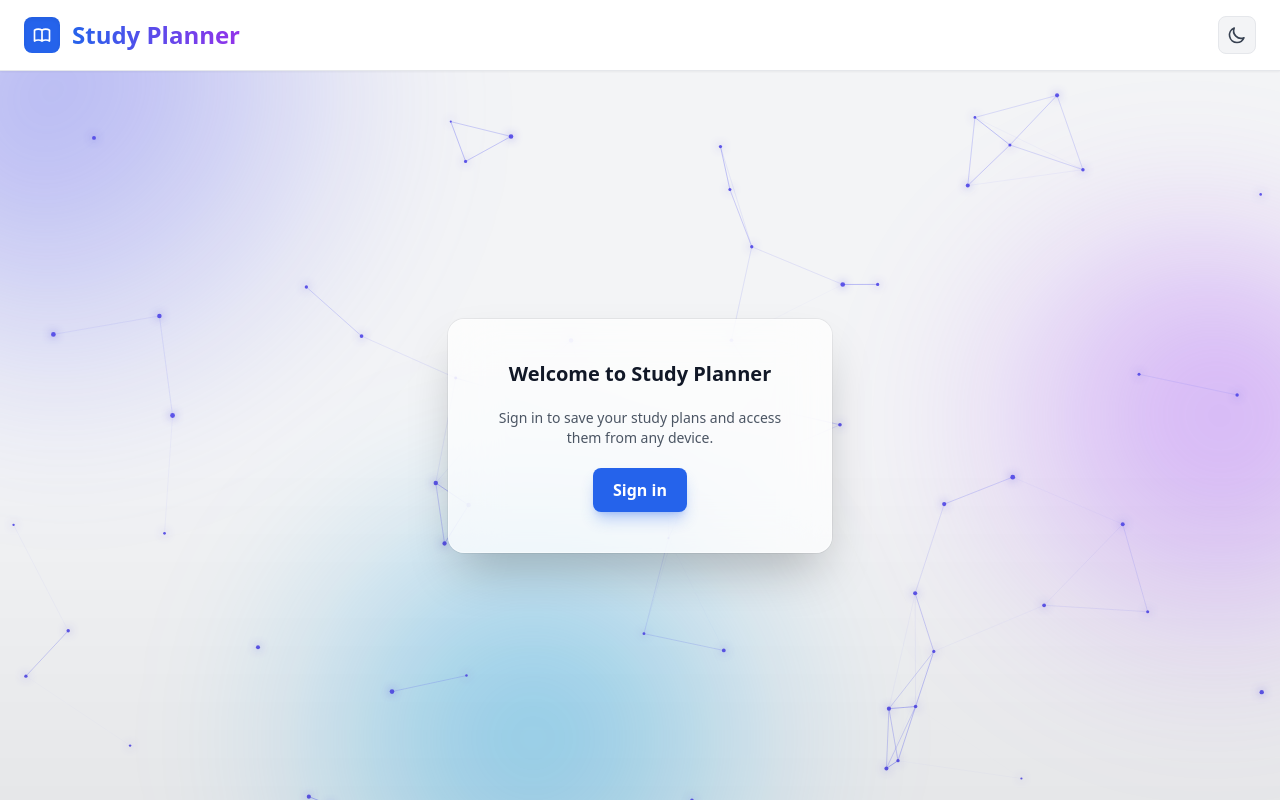
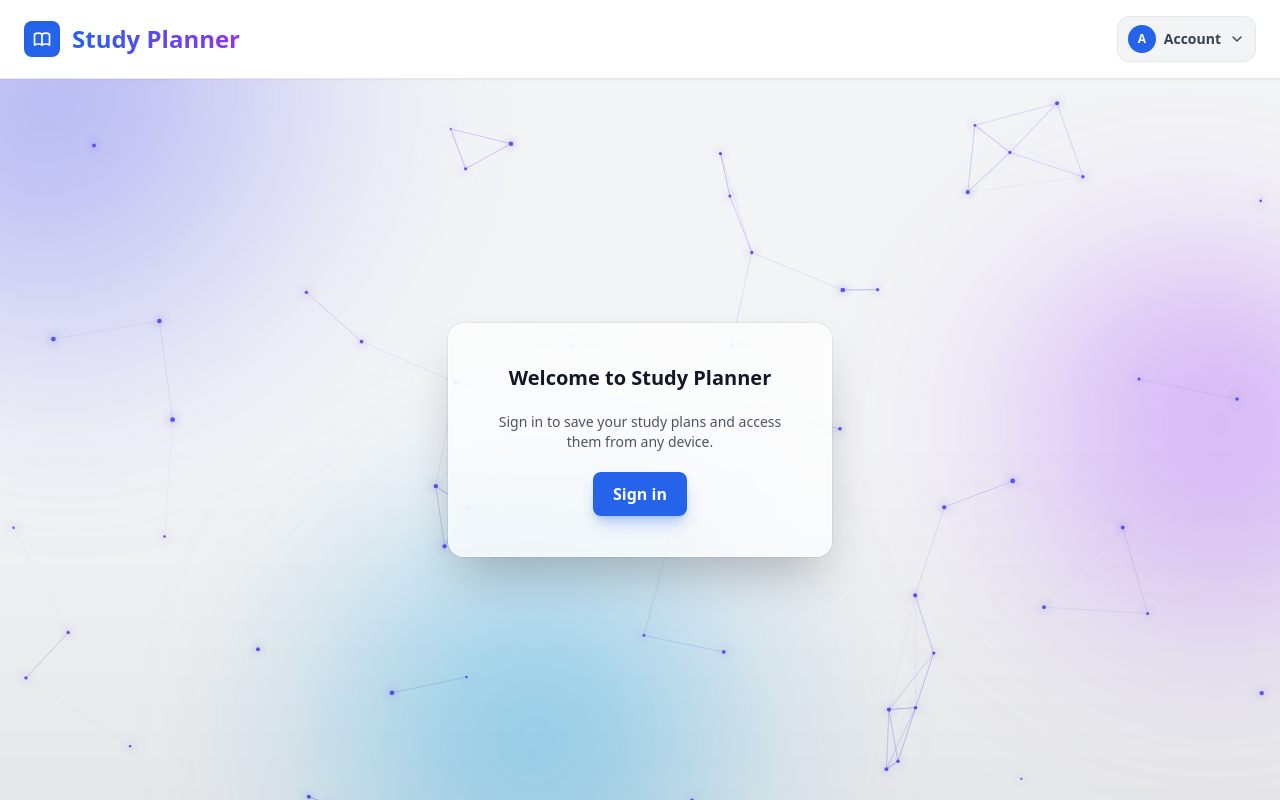
Before and after one commit to fsoel/studyplanner, a Nuxt app: page / in a window 1280 px wide. Built offline with nearby package versions, Linux system fonts and the light colour scheme; no server answers.

Commit message:
Add account menu and settings dialog with dark mode toggle

```diff
--- a/app/app.vue
+++ b/app/app.vue
@@ -1,5 +1,6 @@
 <template>
   <div
+    @click="accountMenuOpen = false"
     class="relative h-screen w-full bg-gray-100 text-gray-900 dark:bg-gray-900 dark:text-gray-100 transition-colors duration-200 flex flex-col font-sans overflow-hidden"
   >
     <header
@@ -27,63 +28,95 @@
           Study Planner
         </h1>
       </div>
+      <div class="relative">
+        <button
+          @click.stop="accountMenuOpen = !accountMenuOpen"
+          type="button"
+          aria-haspopup="menu"
+          :aria-expanded="accountMenuOpen"
+          aria-label="Open account menu"
+          class="flex items-center gap-2 rounded-xl border border-gray-200 bg-gray-100 px-2.5 py-2 text-gray-700 transition hover:bg-gray-200 dark:border-gray-600 dark:bg-gray-700 dark:text-gray-100 dark:hover:bg-gray-600"
+        >
+          <span
+            class="flex h-7 w-7 items-center justify-center rounded-full bg-blue-600 text-xs font-bold text-white"
+          >
+            {{ accountInitial }}
+          </span>
+          <span class="hidden max-w-32 truncate text-sm font-semibold sm:inline">
+            {{ accountLabel }}
+          </span>
+          <svg class="h-4 w-4" fill="none" stroke="currentColor" viewBox="0 0 24 24">
+            <path stroke-linecap="round" stroke-linejoin="round" stroke-width="2" d="m6 9 6 6 6-6" />
+          </svg>
+        </button>
+
+        <div
+          v-if="accountMenuOpen"
+          @click.stop
+          role="menu"
+          class="absolute right-0 top-full z-50 mt-2 w-72 origin-top-right rounded-2xl border border-gray-200 bg-white p-2 shadow-xl dark:border-gray-700 dark:bg-gray-800"
+        >
+          <div class="border-b border-gray-100 px-3 py-3 dark:border-gray-700">
+            <p class="text-xs font-semibold uppercase tracking-wide text-gray-500 dark:text-gray-400">
+              Account
+            </p>
+            <p class="mt-1 truncate text-sm font-semibold text-gray-900 dark:text-gray-100">
+              {{ accountLabel }}
+            </p>
+            <p v-if="user?.email" class="truncate text-xs text-gray-500 dark:text-gray-400">
+              {{ user.email }}
+            </p>
+          </div>
+
+          <div class="flex items-center justify-between px-3 py-3">
             <div class="flex items-center gap-2">
+              <svg class="h-4 w-4 text-gray-500 dark:text-gray-400" fill="none" stroke="currentColor" viewBox="0 0 24 24">
+                <path stroke-linecap="round" stroke-linejoin="round" stroke-width="2" d="M12 3v2m0 14v2m9-9h-2M5 12H3m15.364 6.364-1.414-1.414M6.05 6.05 4.636 4.636m12.728 0-1.414 1.414M6.05 17.95l-1.414 1.414M16 12a4 4 0 1 1-8 0 4 4 0 0 1 8 0Z" />
+              </svg>
+              <span class="text-sm font-medium">Dark mode</span>
+            </div>
             <button
               @click="toggleDark()"
-          :title="isDark ? 'Switch to light mode' : 'Switch to dark mode'"
-          :aria-label="isDark ? 'Switch to light mode' : 'Switch to dark mode'"
-          class="p-2 rounded-lg bg-gray-100 dark:bg-gray-700 hover:bg-gray-200 dark:hover:bg-gray-600 border border-gray-200 dark:border-gray-600 transition flex items-center justify-center text-gray-700 dark:text-gray-200"
+              type="button"
+              role="switch"
+              :aria-checked="isDark"
+              :aria-label="isDark ? 'Disable dark mode' : 'Enable dark mode'"
+              class="relative h-6 w-11 rounded-full transition focus:outline-none focus:ring-2 focus:ring-blue-500 focus:ring-offset-2 dark:focus:ring-offset-gray-800"
+              :class="isDark ? 'bg-blue-600' : 'bg-gray-300 dark:bg-gray-600'"
             >
-          <svg
-            v-if="isDark"
-            class="w-5 h-5"
-            fill="none"
-            stroke="currentColor"
-            viewBox="0 0 24 24"
+              <span
+                class="absolute left-1 top-1 h-4 w-4 rounded-full bg-white shadow transition-transform"
+                :class="isDark ? 'translate-x-5' : 'translate-x-0'"
+              ></span>
+            </button>
+          </div>
+
+          <button
+            @click="openSettings"
+            type="button"
+            role="menuitem"
+            class="flex w-full items-center gap-3 rounded-xl px-3 py-2.5 text-left text-sm font-medium text-gray-700 transition hover:bg-gray-100 dark:text-gray-200 dark:hover:bg-gray-700"
           >
-            <path
-              stroke-linecap="round"
-              stroke-linejoin="round"
-              stroke-width="2"
-              d="M12 3v2m0 14v2m9-9h-2M5 12H3m15.364 6.364l-1.414-1.414M6.05 6.05L4.636 4.636m12.728 0l-1.414 1.414M6.05 17.95l-1.414 1.414M16 12a4 4 0 11-8 0 4 4 0 018 0z"
-            ></path>
+            <svg class="h-4 w-4 text-gray-500 dark:text-gray-400" fill="none" stroke="currentColor" viewBox="0 0 24 24">
+              <path stroke-linecap="round" stroke-linejoin="round" stroke-width="2" d="M10.325 4.317a1.724 1.724 0 0 1 3.35 0 1.724 1.724 0 0 0 2.573 1.066 1.724 1.724 0 0 1 2.898 2.898 1.724 1.724 0 0 0 1.066 2.573 1.724 1.724 0 0 1 0 3.35 1.724 1.724 0 0 0-1.066 2.573 1.724 1.724 0 0 1-2.898 2.898 1.724 1.724 0 0 0-2.573 1.066 1.724 1.724 0 0 1-3.35 0 1.724 1.724 0 0 0-2.573-1.066 1.724 1.724 0 0 1-2.898-2.898 1.724 1.724 0 0 0-1.066-2.573 1.724 1.724 0 0 1 0-3.35 1.724 1.724 0 0 0 1.066-2.573 1.724 1.724 0 0 1 2.898-2.898 1.724 1.724 0 0 0 2.573 1.066Z" />
+              <path stroke-linecap="round" stroke-linejoin="round" stroke-width="2" d="M15 12a3 3 0 1 1-6 0 3 3 0 0 1 6 0Z" />
             </svg>
-          <svg
-            v-else
-            class="w-5 h-5"
-            fill="none"
-            stroke="currentColor"
-            viewBox="0 0 24 24"
-          >
-            <path
-              stroke-linecap="round"
-              stroke-linejoin="round"
-              stroke-width="2"
-              d="M20.354 15.354A9 9 0 018.646 3.646 9.003 9.003 0 0012 21a9.003 9.003 0 008.354-5.646z"
-            ></path>
-          </svg>
+            Settings
           </button>
+
           <button
             v-if="isBackend && isAuthenticated"
             @click="logout()"
-          title="Sign out"
-          aria-label="Sign out"
-          class="p-2 rounded-lg bg-gray-100 dark:bg-gray-700 hover:bg-gray-200 dark:hover:bg-gray-600 border border-gray-200 dark:border-gray-600 transition flex items-center justify-center text-gray-700 dark:text-gray-200"
+            type="button"
+            role="menuitem"
+            class="flex w-full items-center gap-3 rounded-xl px-3 py-2.5 text-left text-sm font-medium text-red-600 transition hover:bg-red-50 dark:text-red-400 dark:hover:bg-red-950/30"
           >
-          <svg
-            class="w-5 h-5"
-            fill="none"
-            stroke="currentColor"
-            viewBox="0 0 24 24"
-          >
-            <path
-              stroke-linecap="round"
-              stroke-linejoin="round"
-              stroke-width="2"
-              d="M17 16l4-4m0 0l-4-4m4 4H7m6 4v1a3 3 0 01-3 3H6a3 3 0 01-3-3V7a3 3 0 013-3h4a3 3 0 013 3v1"
-            ></path>
+            <svg class="h-4 w-4" fill="none" stroke="currentColor" viewBox="0 0 24 24">
+              <path stroke-linecap="round" stroke-linejoin="round" stroke-width="2" d="M17 16l4-4m0 0-4-4m4 4H7m6 4v1a3 3 0 0 1-3 3H6a3 3 0 0 1-3-3V7a3 3 0 0 1 3-3h4a3 3 0 0 1 3 3v1" />
             </svg>
+            Sign out
           </button>
+        </div>
       </div>
     </header>
 
@@ -114,6 +147,74 @@
       </div>
     </main>
 
+    <div
+      v-if="settingsOpen"
+      class="fixed inset-0 z-40 flex items-center justify-center bg-gray-950/50 p-4 backdrop-blur-sm"
+      @click.self="settingsOpen = false"
+    >
+      <section
+        role="dialog"
+        aria-modal="true"
+        aria-labelledby="settings-title"
+        class="flex max-h-[min(640px,calc(100vh-2rem))] w-full max-w-3xl overflow-hidden rounded-2xl border border-gray-200 bg-white shadow-2xl dark:border-gray-700 dark:bg-gray-800"
+      >
+        <aside class="w-44 shrink-0 border-r border-gray-200 bg-gray-50 p-3 dark:border-gray-700 dark:bg-gray-900/50 sm:w-52 sm:p-4">
+          <p class="px-2 text-xs font-semibold uppercase tracking-wide text-gray-500 dark:text-gray-400">
+            Settings
+          </p>
+          <nav class="mt-3" aria-label="Settings sections">
+            <button
+              type="button"
+              aria-current="page"
+              class="flex w-full items-center gap-2 rounded-xl bg-blue-50 px-3 py-2.5 text-left text-sm font-semibold text-blue-700 dark:bg-blue-950/50 dark:text-blue-300"
+            >
+              <svg class="h-4 w-4" fill="none" stroke="currentColor" viewBox="0 0 24 24">
+                <path stroke-linecap="round" stroke-linejoin="round" stroke-width="2" d="M13 16h-1v-4h-1m1-4h.01M21 12a9 9 0 1 1-18 0 9 9 0 0 1 18 0Z" />
+              </svg>
+              About
+            </button>
+          </nav>
+        </aside>
+
+        <div class="min-w-0 flex-1 overflow-y-auto">
+          <div class="flex items-start justify-between gap-4 border-b border-gray-200 px-5 py-4 dark:border-gray-700 sm:px-7">
+            <div>
+              <p class="text-xs font-semibold uppercase tracking-wide text-blue-600 dark:text-blue-400">About</p>
+              <h2 id="settings-title" class="mt-1 text-xl font-bold">Study Planner</h2>
+            </div>
+            <button
+              @click="settingsOpen = false"
+              type="button"
+              aria-label="Close settings"
+              class="rounded-lg p-2 text-gray-500 transition hover:bg-gray-100 hover:text-gray-900 dark:text-gray-400 dark:hover:bg-gray-700 dark:hover:text-gray-100"
+            >
+              <svg class="h-5 w-5" fill="none" stroke="currentColor" viewBox="0 0 24 24">
+                <path stroke-linecap="round" stroke-linejoin="round" stroke-width="2" d="m6 6 12 12M6 18 18 6" />
+              </svg>
+            </button>
+          </div>
+
+          <div class="p-5 sm:p-7">
+            <div class="flex items-start justify-between gap-4">
+              <p class="max-w-xl text-sm leading-6 text-gray-600 dark:text-gray-300">
+                Study Planner helps you organize your modules, semesters, and progress in one place.
+                Your plans stay available across devices when you are signed in.
+              </p>
+              <span class="shrink-0 rounded-full bg-gray-100 px-3 py-1 text-xs font-semibold text-gray-600 dark:bg-gray-700 dark:text-gray-300">
+                v{{ releaseVersion }}
+              </span>
+            </div>
+            <dl class="mt-6 border-t border-gray-100 pt-4 text-sm dark:border-gray-700">
+              <div class="flex items-center justify-between gap-4">
+                <dt class="text-gray-500 dark:text-gray-400">Current release</dt>
+                <dd class="font-semibold">{{ releaseVersion }}</dd>
+              </div>
+            </dl>
+          </div>
+        </div>
+      </section>
+    </div>
+
     <transition name="fade">
       <div
         v-if="isPageLoading"
@@ -138,7 +239,7 @@
 
 <script setup lang="ts">
 import { useDark, useToggle, useMediaQuery } from "@vueuse/core";
-import { nextTick, onMounted, ref } from "vue";
+import { computed, nextTick, onMounted, ref } from "vue";
 import { useStudyPlanStore } from "./stores/studyPlan";
 import { useAuth } from "./composables/useAuth";
 import StudyPlanner from "./components/StudyPlanner.vue";
@@ -150,8 +251,24 @@ const toggleDark = useToggle(isDark);
 // Phones (portrait) get the dedicated mobile view; tablets keep the (denser) grid.
 const isMobile = useMediaQuery("(max-width: 767px)");
 const store = useStudyPlanStore();
-const { ready, isBackend, isAuthenticated, fetchMe, login, logout } = useAuth();
+const { ready, user, isBackend, isAuthenticated, fetchMe, login, logout } = useAuth();
+const runtimeConfig = useRuntimeConfig();
+const releaseVersion = runtimeConfig.public.releaseVersion;
 const isPageLoading = ref(true);
+const accountMenuOpen = ref(false);
+const settingsOpen = ref(false);
+const accountLabel = computed(() => {
+  if (user.value?.name) return user.value.name;
+  if (user.value?.email) return user.value.email;
+  if (!isBackend) return "Local mode";
+  return isAuthenticated.value ? "Signed in" : "Account";
+});
+const accountInitial = computed(() => accountLabel.value.trim().charAt(0).toUpperCase() || "A");
+
+function openSettings(): void {
+  accountMenuOpen.value = false;
+  settingsOpen.value = true;
+}
 
 onMounted(async () => {
   try {
--- a/nuxt.config.ts
+++ b/nuxt.config.ts
@@ -1,3 +1,5 @@
+import packageJson from './package.json'
+
 // https://nuxt.com/docs/api/configuration/nuxt-config
 export default defineNuxtConfig({
   compatibilityDate: '2025-07-15',
@@ -14,6 +16,7 @@ export default defineNuxtConfig({
     public: {
       // 'backend' (default, uses the Nitro API) or 'local' (localStorage only, offline dev)
       storageMode: process.env.NUXT_PUBLIC_STORAGE_MODE || "backend",
+      releaseVersion: packageJson.version,
     },
   },
 })
--- a/package.json
+++ b/package.json
@@ -1,5 +1,6 @@
 {
   "name": "studyplanner",
+  "version": "0.1.0",
   "type": "module",
   "private": true,
   "scripts": {
```
Also changed, not shown: 1 other file (tests, documents, lock files or other folders). Lines whose indentation alone changed are shown as unchanged.
